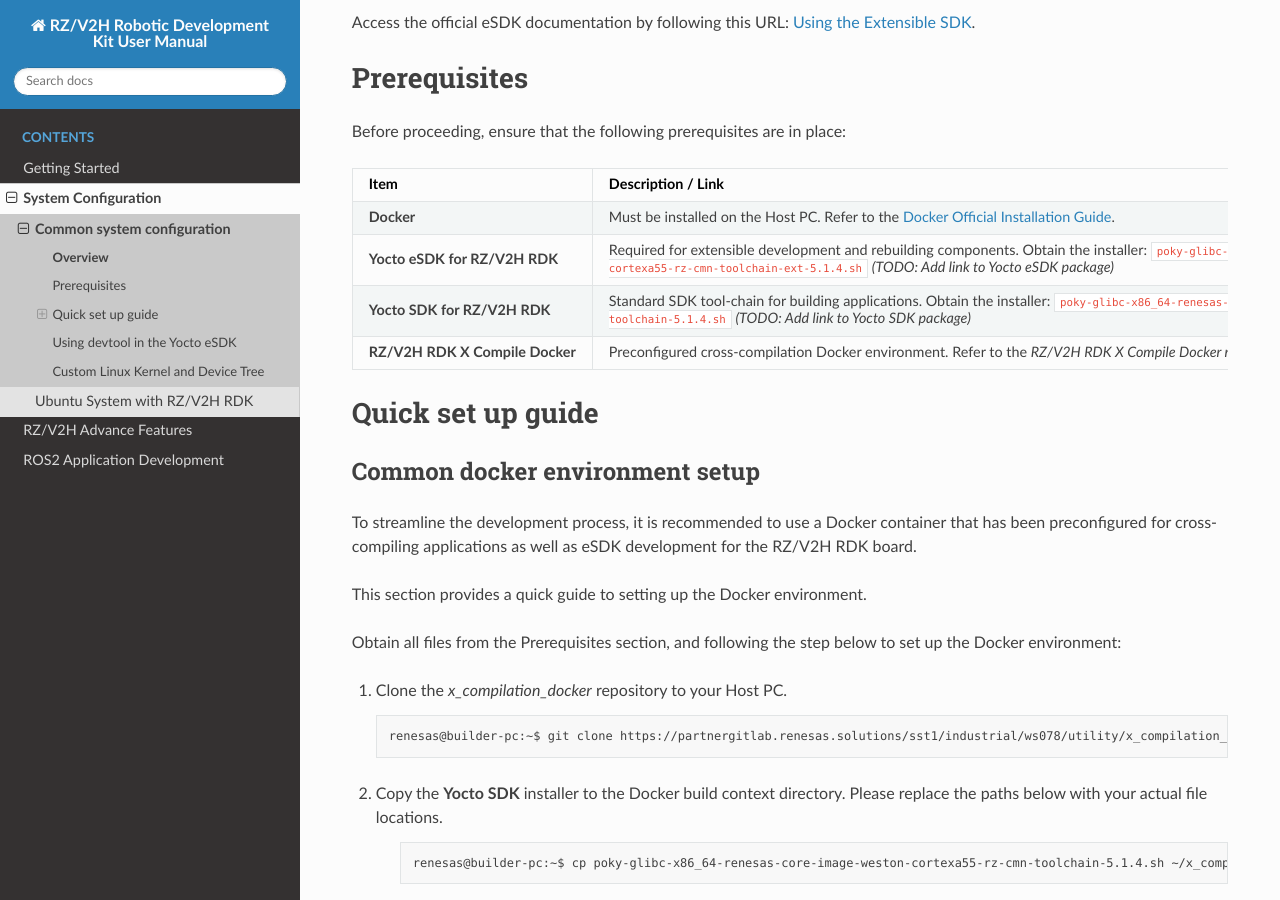
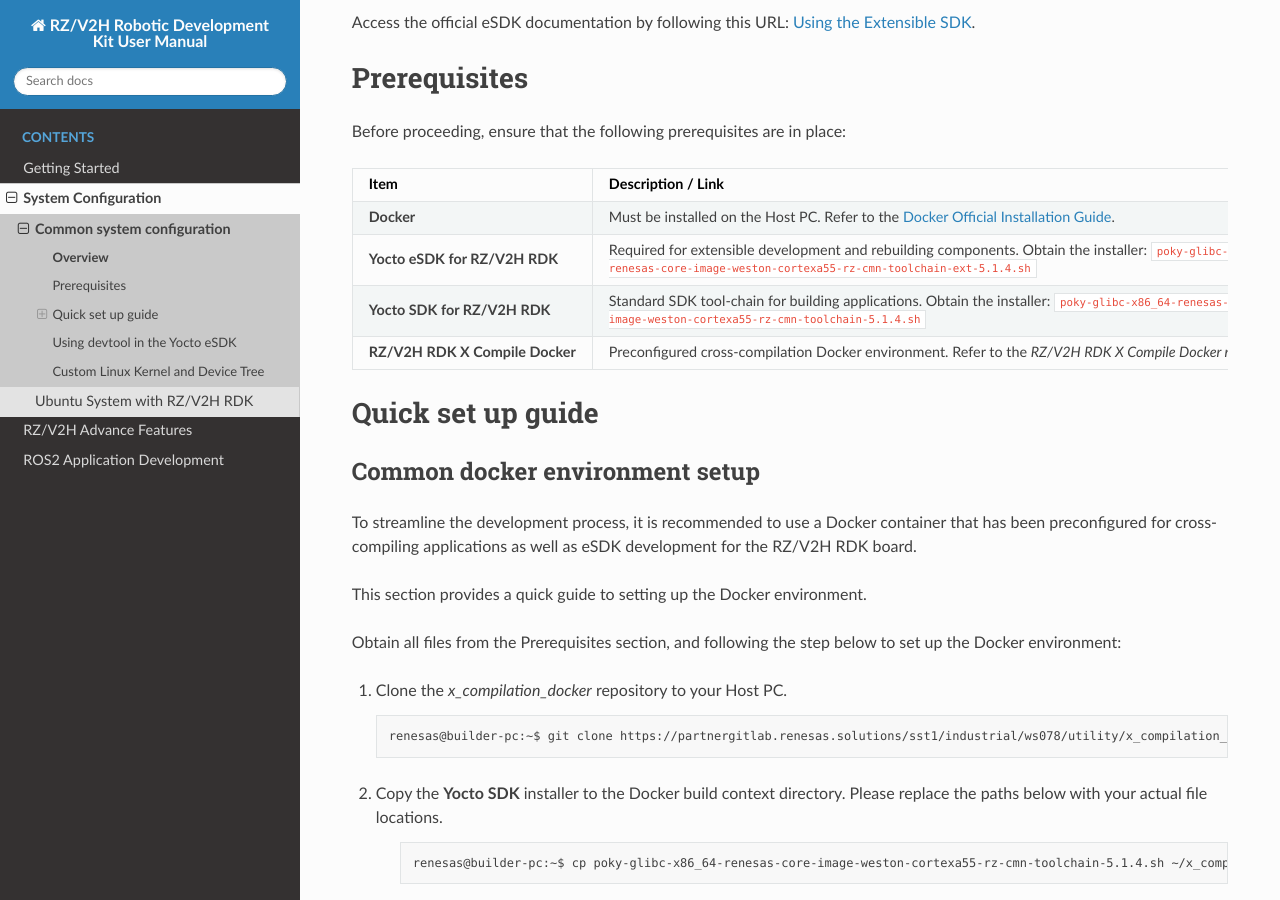
Before and after one commit to renesas-rdk/rzv2h_rdk_documentation, a Sphinx documentation site: the page built from source/1_system_configuration/quick_setup.rst, in a window 1280 px wide and 900 px high, scrolled down 509 px. Built offline with Sphinx 7.4.7 and the Read the Docs theme 3.1.0, drawn with Linux system fonts in a browser that asks for light colours.

Commit message:
doc: Remove todo in yocto artifact list
The Release note will cover this

Signed-off-by: Cong Nguyen <cong.nguyen.zn@renesas.com>

```diff
--- a/source/1_system_configuration/quick_setup.rst
+++ b/source/1_system_configuration/quick_setup.rst
@@ -33,16 +33,13 @@
      - Required for extensible development and rebuilding components.
        Obtain the installer:
        ``poky-glibc-x86_64-renesas-core-image-weston-cortexa55-rz-cmn-toolchain-ext-5.1.4.sh``
-       *(TODO: Add link to Yocto eSDK package)*
    * - **Yocto SDK for RZ/V2H RDK**
      - Standard SDK tool-chain for building applications.
        Obtain the installer:
        ``poky-glibc-x86_64-renesas-core-image-weston-cortexa55-rz-cmn-toolchain-5.1.4.sh``
-       *(TODO: Add link to Yocto SDK package)*
    * - **RZ/V2H RDK X Compile Docker**
      - Preconfigured cross-compilation Docker environment.
        Refer to the `RZ/V2H RDK X Compile Docker repository`.
-       *(TODO: Add repository link)*
 
 Quick set up guide
 --------------------------------
```
